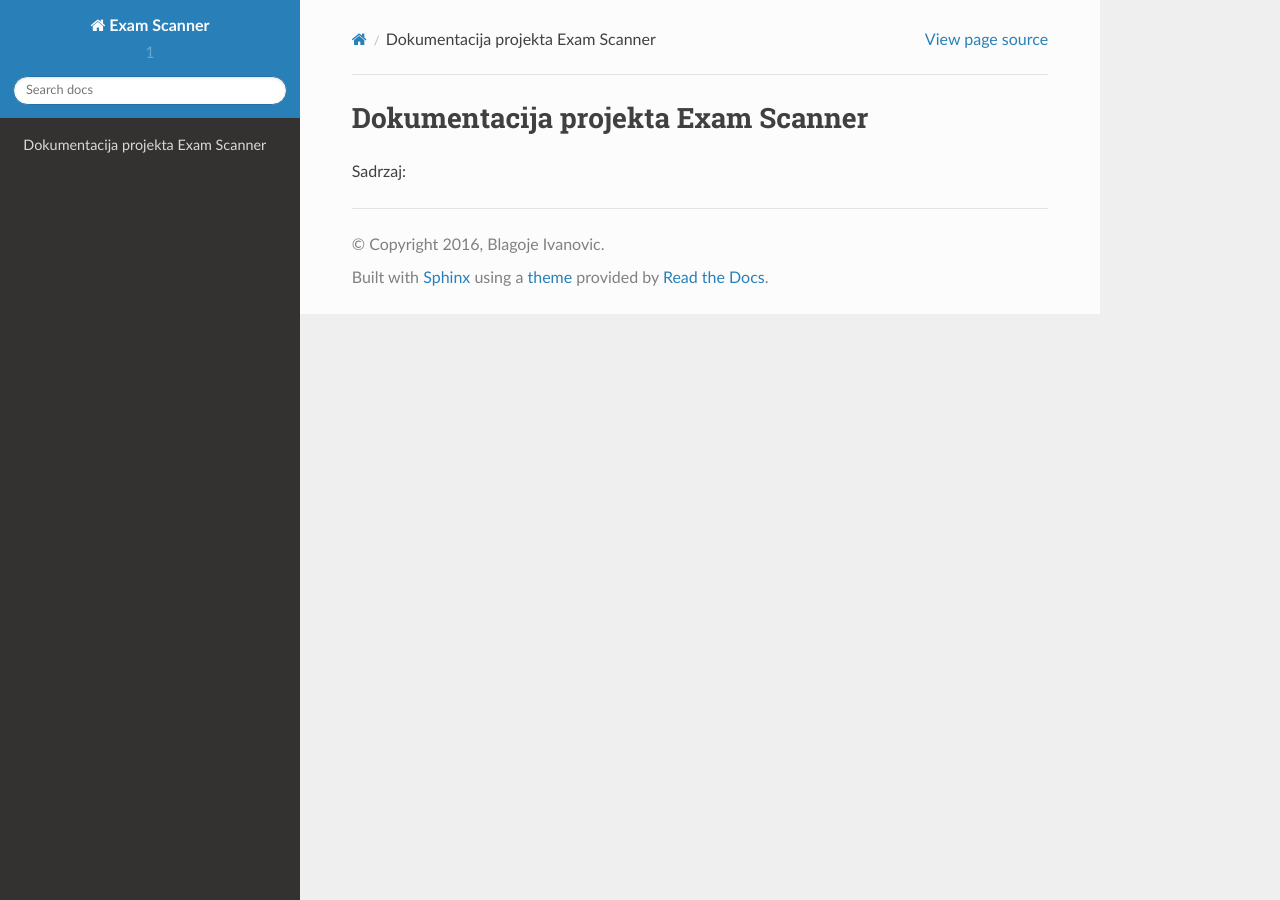
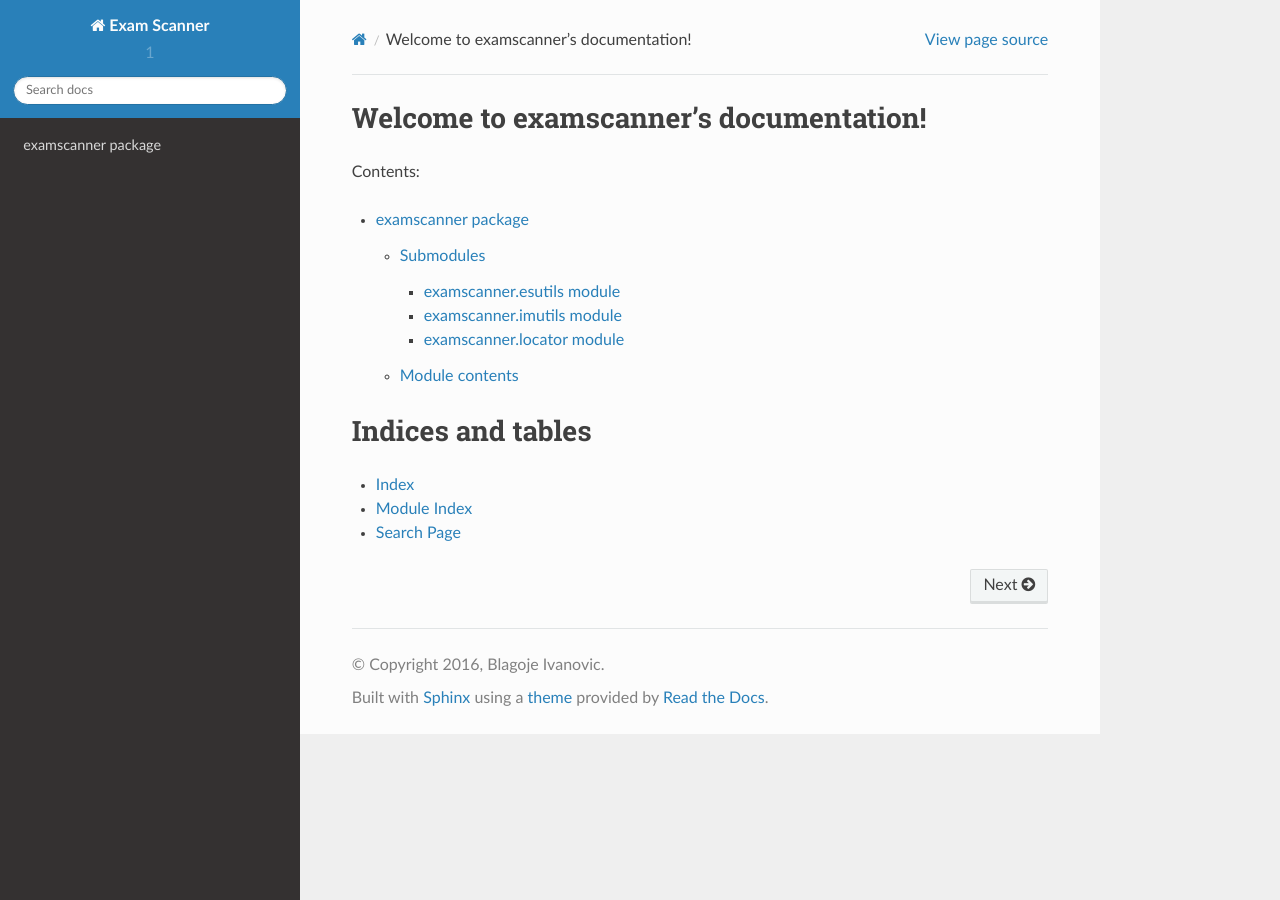
Before and after one commit to Blaza/examscanner, a Sphinx documentation site: the page built from docs/index.rst, in a window 1280 px wide. Built offline with Sphinx 7.4.7 and the Read the Docs theme 2.0.0, drawn with Linux system fonts in a browser that asks for light colours; formulas are drawn with MathJax 3.

Commit message:
Update docs

```diff
--- a/docs/conf.py
+++ b/docs/conf.py
@@ -17,9 +17,9 @@
 # add these directories to sys.path here. If the directory is relative to the
 # documentation root, use os.path.abspath to make it absolute, like shown here.
 #
-# import os
-# import sys
-# sys.path.insert(0, os.path.abspath('.'))
+import os
+import sys
+sys.path.insert(0, os.path.abspath('../'))
 
 # -- General configuration ------------------------------------------------
 
@@ -100,7 +100,7 @@ exclude_patterns = ['_build', 'Thumbs.db', '.DS_Store']
 # If true, the current module name will be prepended to all description
 # unit titles (such as .. function::).
 #
-# add_module_names = True
+add_module_names = False
 
 # If true, sectionauthor and moduleauthor directives will be shown in the
 # output. They are ignored by default.
@@ -199,7 +199,7 @@ html_static_path = ['_static']
 
 # If false, no index is generated.
 #
-# html_use_index = True
+html_use_index = False
 
 # If true, the index is split into individual pages for each letter.
 #
--- /dev/null
+++ b/docs/examscanner.esutils.rst
@@ -0,0 +1,7 @@
+examscanner.esutils module
+==========================
+
+.. automodule:: examscanner.esutils
+    :members:
+    :undoc-members:
+    :show-inheritance:
--- /dev/null
+++ b/docs/examscanner.imutils.rst
@@ -0,0 +1,7 @@
+examscanner.imutils module
+==========================
+
+.. automodule:: examscanner.imutils
+    :members:
+    :undoc-members:
+    :show-inheritance:
--- /dev/null
+++ b/docs/examscanner.locator.rst
@@ -0,0 +1,7 @@
+examscanner.locator module
+==========================
+
+.. automodule:: examscanner.locator
+    :members:
+    :undoc-members:
+    :show-inheritance:
--- /dev/null
+++ b/docs/examscanner.rst
@@ -0,0 +1,19 @@
+examscanner package
+===================
+
+Submodules
+----------
+
+.. toctree::
+
+   examscanner.esutils
+   examscanner.imutils
+   examscanner.locator
+
+Module contents
+---------------
+
+.. automodule:: examscanner
+    :members:
+    :undoc-members:
+    :show-inheritance:
--- a/docs/index.rst
+++ b/docs/index.rst
@@ -1,20 +1,22 @@
-.. Exam Scanner documentation master file, created by
-   sphinx-quickstart on Fri Jul 15 17:37:16 2016.
+.. examscanner documentation master file, created by
+   sphinx-quickstart on Sat Jul 16 15:07:36 2016.
    You can adapt this file completely to your liking, but it should at least
    contain the root `toctree` directive.
 
-Dokumentacija projekta Exam Scanner
-==================================================
+Welcome to examscanner's documentation!
+=======================================
 
-Sadrzaj:
+Contents:
 
 .. toctree::
-   :maxdepth: 2
+   :maxdepth: 4
+
+   examscanner
 
 
+Indices and tables
+==================
 
-..  Indices and tables
-    ==================
-    * :ref:`genindex`
-    * :ref:`modindex`
-    * :ref:`search`
+* :ref:`genindex`
+* :ref:`modindex`
+* :ref:`search`
```
Also changed, not shown: 2 other files.
